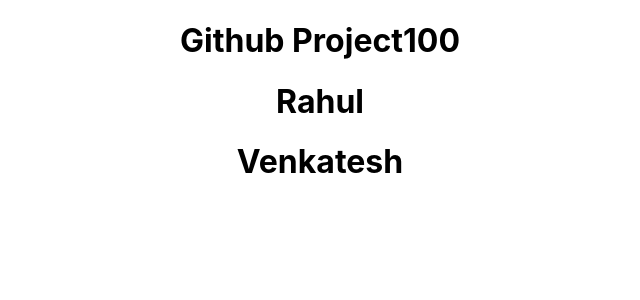
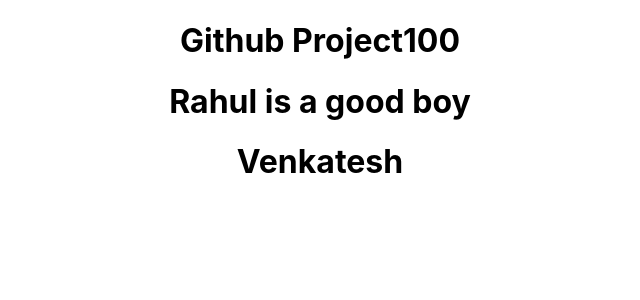
Before and after one commit to K-Brajesh-rahul/githubproject100, a React (Create React App) app: page / in a window 1280 px wide. Shown: the top 300 px of the page, without its empty margins (320-960 px from the left). Built offline with nearby package versions, Linux system fonts and the light colour scheme.

Commit message:
rahul is a good boy

```diff
--- a/src/Components/Rahul.js
+++ b/src/Components/Rahul.js
@@ -1,7 +1,7 @@
 function Rahul(){
     return(
         <div>
-            <h1>Rahul</h1>
+            <h1>Rahul is a good boy</h1>
         </div>
     )
 }
```
